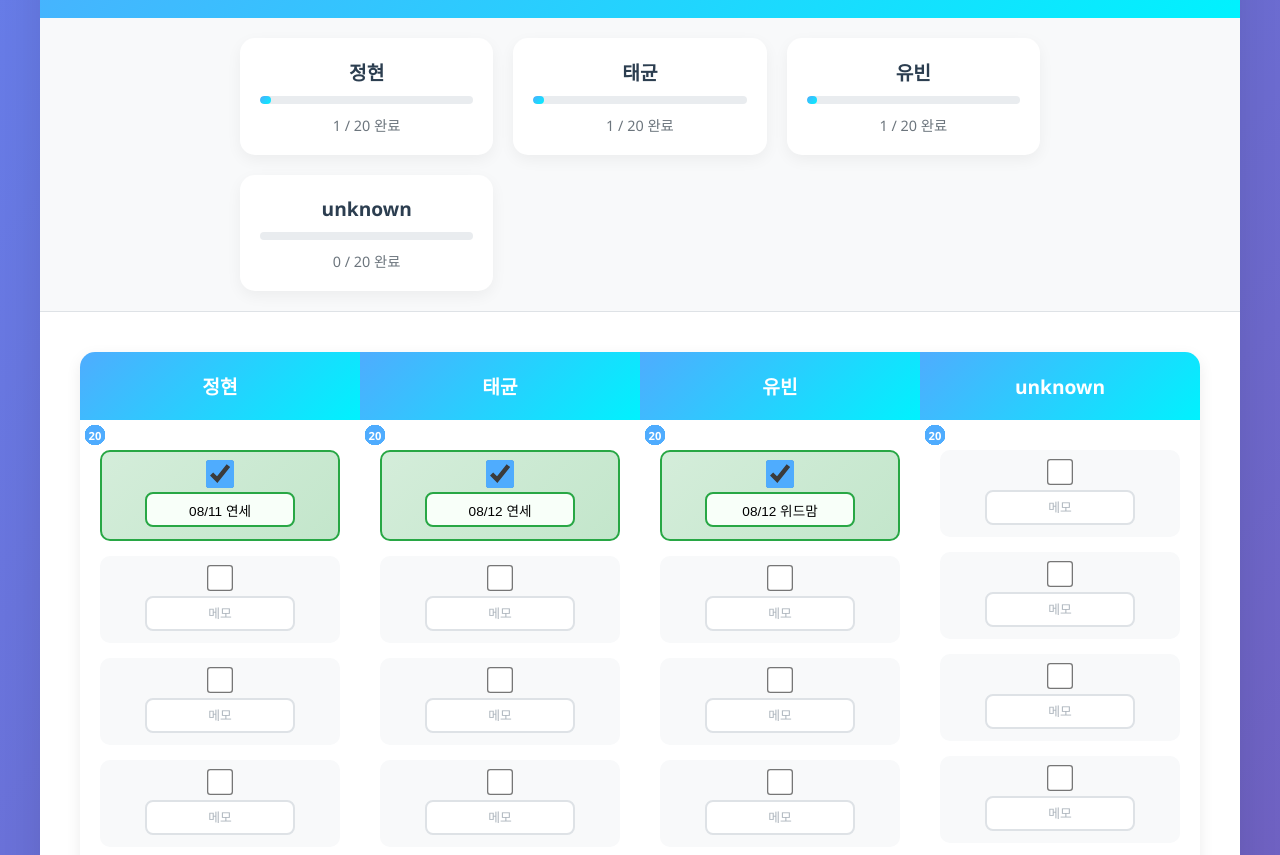
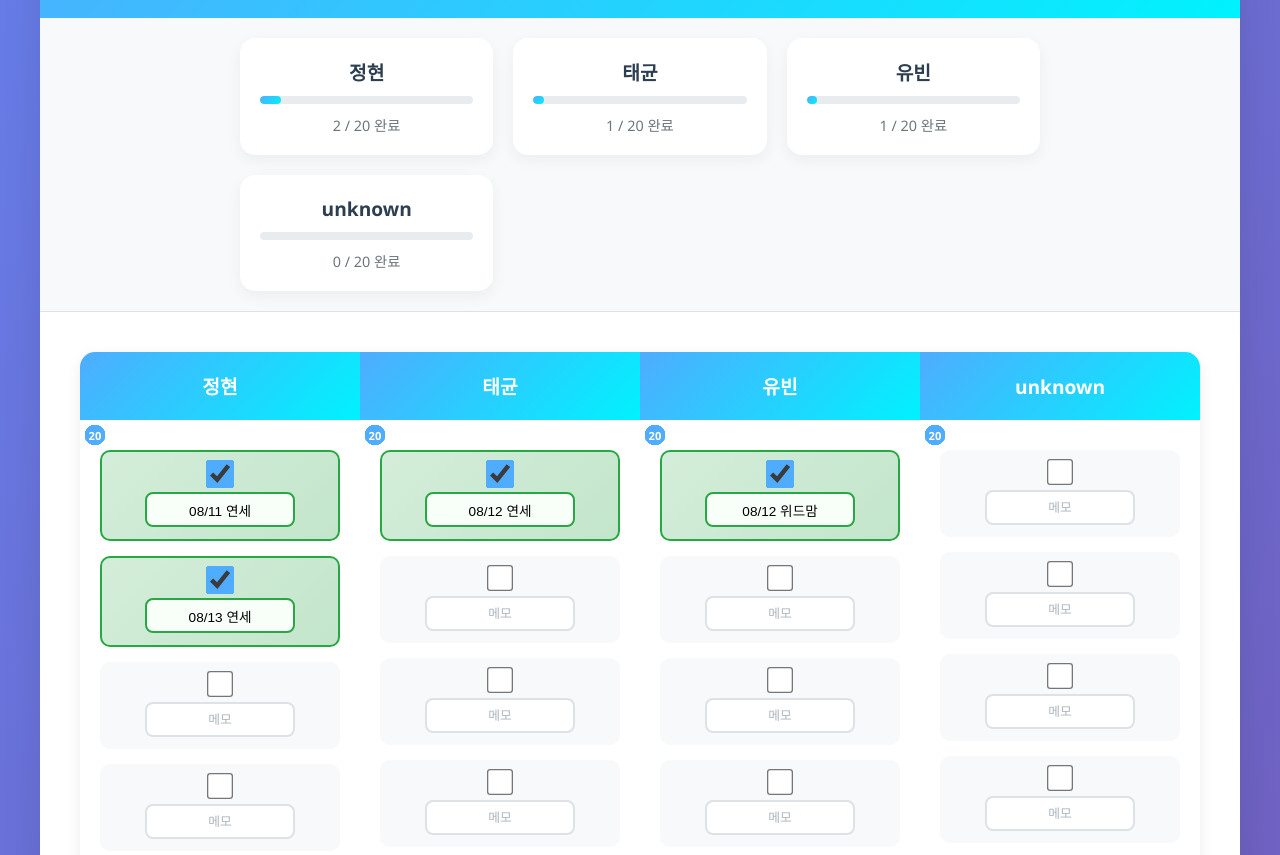
Before and after one commit to jtg3432/soom, a plain HTML site: page schedule.html in a window 1280 px wide. Shown: the part 180-1035 px from the top of the page. Drawn offline with Linux system fonts and the light colour scheme.

Commit message:
Update schedule.html

```diff
--- a/schedule.html
+++ b/schedule.html
@@ -465,6 +465,9 @@
                     if (person === '정현' && i === 1) {
                         isChecked = true;
                         sampleMemo = '08/11 연세';
+                    } else if (person === '정현' && i === 2) {
+                        isChecked = true;
+                        sampleMemo = '08/13 연세';
                     } else if (person === '태균' && i === 1) {
                         isChecked = true;
                         sampleMemo = '08/12 연세';
```
